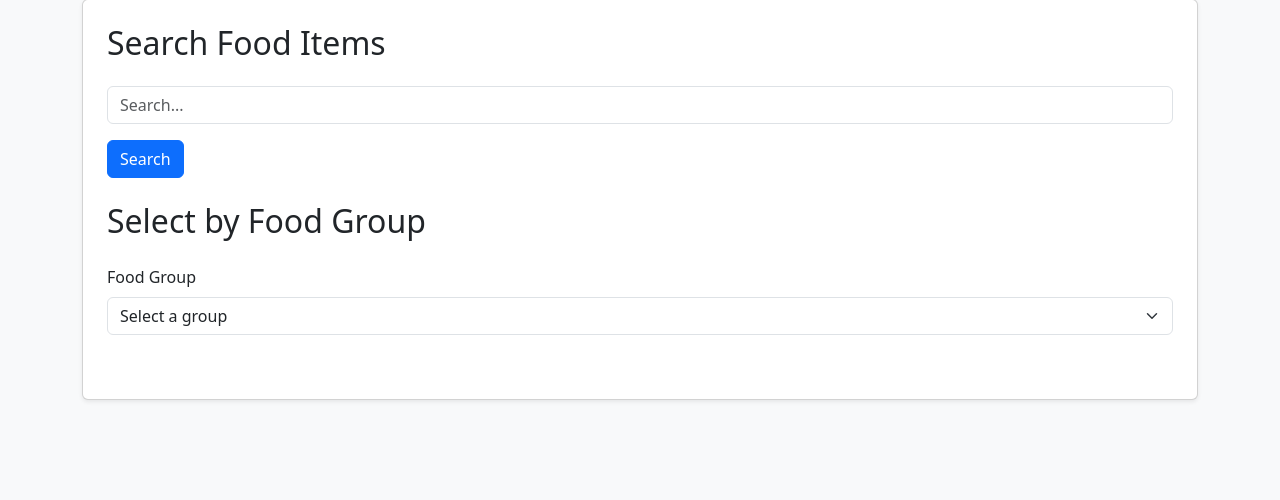
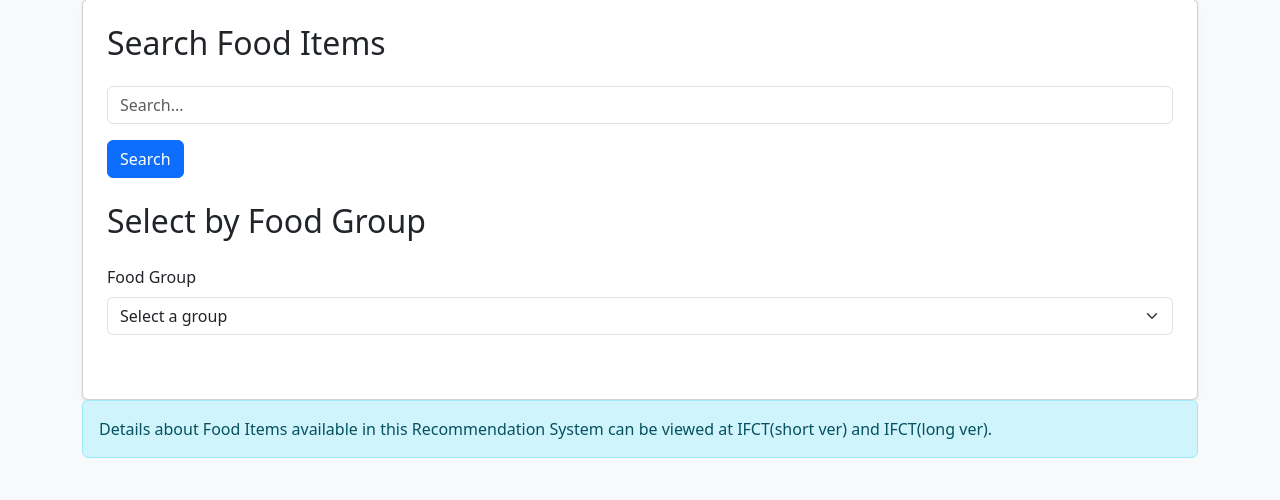
Before and after one commit to saipriyatalatam/food-recommender, a Django app: page / in a window 1280 px wide. Shown: the part 81-581 px from the top of the page. Run offline with Django 4.2, Linux system fonts and the light colour scheme; a user stored in the database is signed in; data comes from the database, SQL or seed files in the repository.

Commit message:
Update home.html

```diff
--- a/food_app/templates/home.html
+++ b/food_app/templates/home.html
@@ -106,4 +106,9 @@ document.addEventListener('click', function(e) {
     }
 });
 </script>
+
+<div class="alert alert-info mb-4" role="alert">
+    Details about Food Items available in this Recommendation System can be viewed at IFCT(short ver) and IFCT(long ver).
+</div>
+
 {% endblock %}
```
